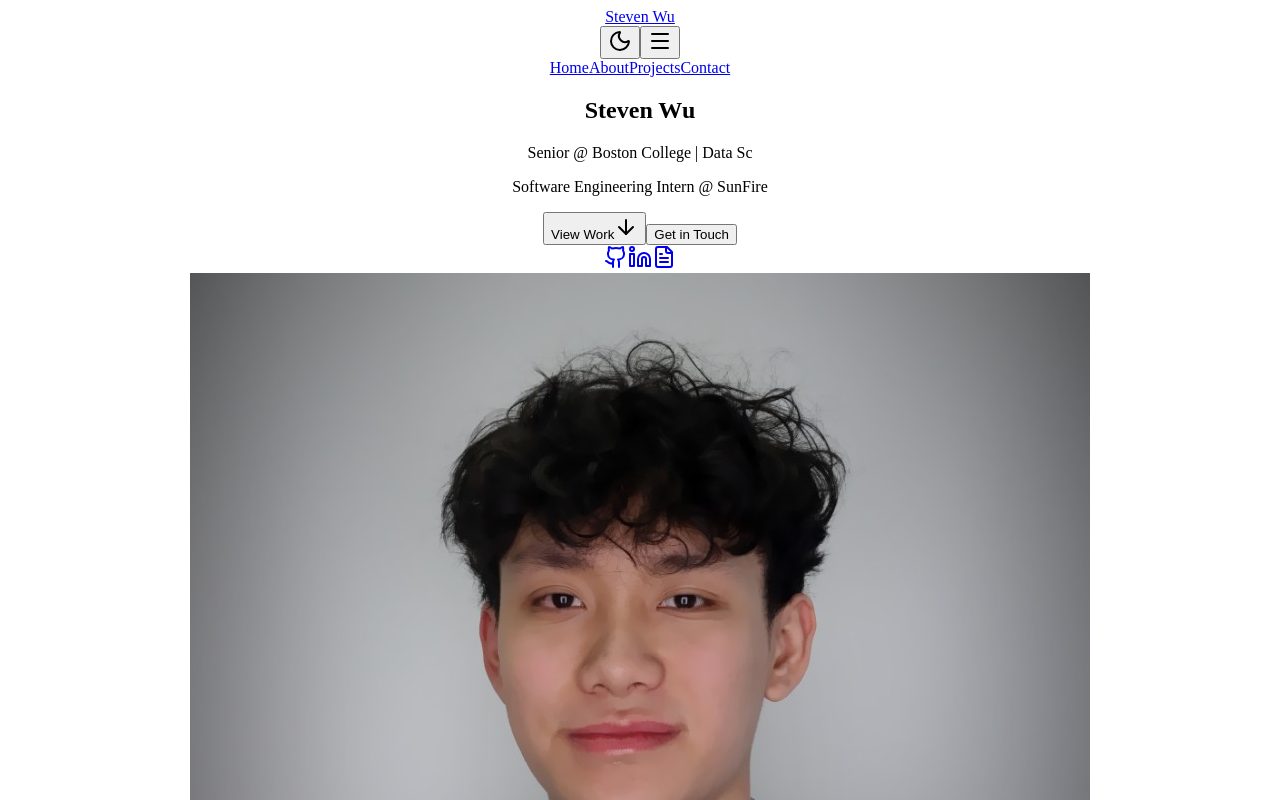
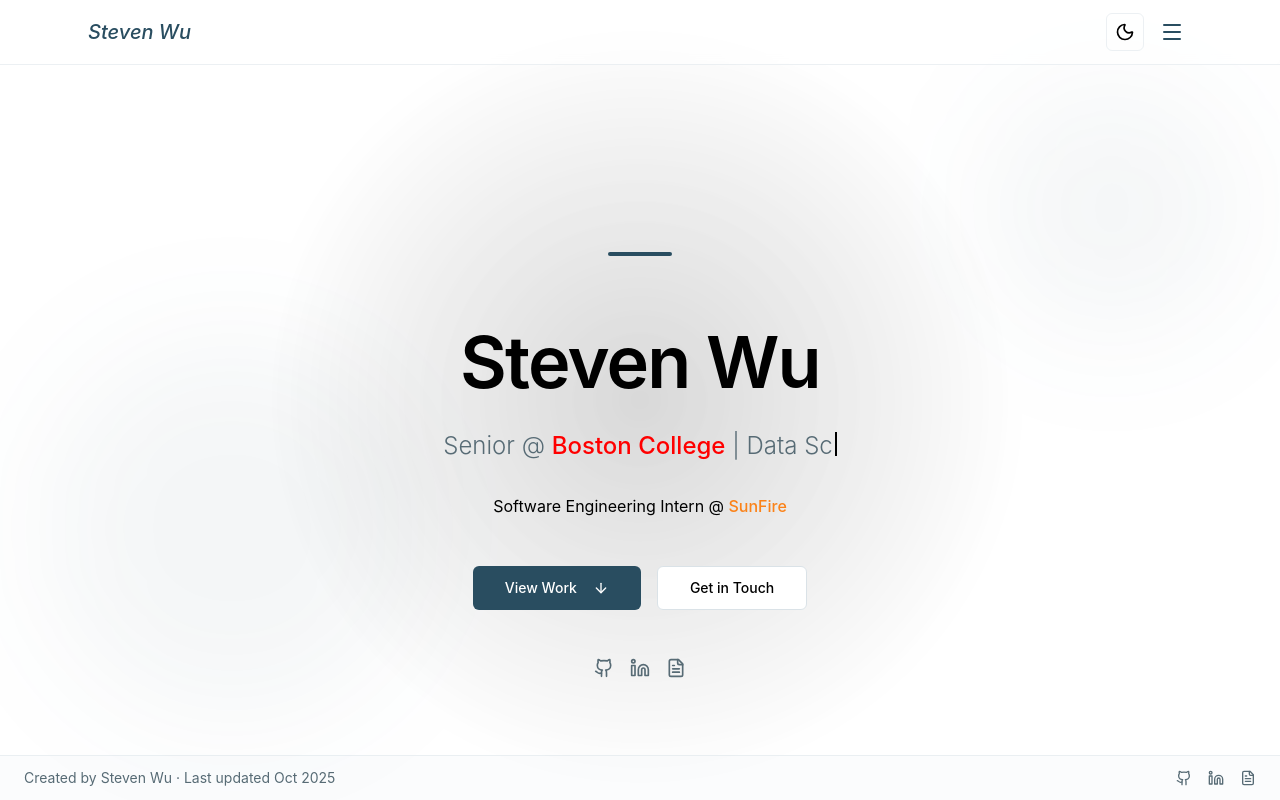
Before and after one commit to 22stevenwu/22stevenwu.github.io, a React (Create React App) app: page / in a window 1280 px wide. Shown: the top 800 px of the page. Built offline with nearby package versions, Linux system fonts and the light colour scheme.

Commit message:
minor tweaks and bug fixes

```diff
--- a/package.json
+++ b/package.json
@@ -48,8 +48,8 @@
   },
   "devDependencies": {
     "autoprefixer": "^10.4.21",
-    "postcss": "^8.5.6",
-    "tailwindcss": "^3.4.17",
+    "postcss": "^8.4.31",
+    "tailwindcss": "^3.4.18",
     "tailwindcss-animate": "^1.0.7"
   }
 }
--- a/src/App.tsx
+++ b/src/App.tsx
@@ -1,5 +1,4 @@
 import React from 'react';
-import './App.css';
 import Navbar from './components/Navbar';
 import { About } from './components/About';
 import Home from './components/Home';
--- a/src/components/Home.tsx
+++ b/src/components/Home.tsx
@@ -102,8 +102,8 @@ const Hero = () => {
           | <span className="text-xl md:text-2xl text-muted-foreground font-light max-w-2xl mx-auto leading-relaxed">{rolesTW.text}</span>
           <Caret active={rolesTW.deleting} />
           {" "}
-          <p>Software Engineering Intern @ <span className="font-medium text-[#FB8218]">SunFire</span></p>
         </p>
+        <p>Software Engineering Intern @ <span className="font-medium text-[#FB8218]">SunFire</span></p>
         <div className="flex gap-4 justify-center pt-4">
           <Button
             onClick={scrollToProjects}
--- a/src/components/Navbar.tsx
+++ b/src/components/Navbar.tsx
@@ -67,11 +67,11 @@ const Navbar: React.FC = () => {
 
   type Theme = 'light' | 'dark';
   const [theme, setTheme] = useState<Theme>(() => {
-    // initial theme from localStorage or system preference (no SSR here)
+    // initial theme from localStorage or default to light mode
     const stored = typeof window !== 'undefined' ? localStorage.getItem('theme') as Theme | null : null;
     if (stored === 'light' || stored === 'dark') return stored;
-    const prefersDark = typeof window !== 'undefined' && window.matchMedia && window.matchMedia('(prefers-color-scheme: dark)').matches;
-    return prefersDark ? 'dark' : 'light';
+    // Default to light mode instead of following system preference
+    return 'light';
   });
   const applyTheme = (t: Theme) => {
     const root = document.documentElement;
--- a/src/index.tsx
+++ b/src/index.tsx
@@ -2,7 +2,6 @@ import React from 'react';
 import ReactDOM from 'react-dom/client';
 import './index.css';
 import App from './App';
-import './index.css'  // Tailwind import
 import reportWebVitals from './reportWebVitals';
 
 const root = ReactDOM.createRoot(
--- /dev/null
+++ b/tailwind.config.js
@@ -0,0 +1,90 @@
+/** @type {import('tailwindcss').Config} */
+module.exports = {
+    darkMode: ["class"],
+    content: ["./pages/**/*.{ts,tsx}", "./components/**/*.{ts,tsx}", "./app/**/*.{ts,tsx}", "./src/**/*.{ts,tsx}"],
+    prefix: "",
+    theme: {
+      container: {
+        center: true,
+        padding: "2rem",
+        screens: {
+          "2xl": "1400px",
+        },
+      },
+      extend: {
+        colors: {
+          border: "hsl(var(--border))",
+          input: "hsl(var(--input))",
+          ring: "hsl(var(--ring))",
+          background: "hsl(var(--background))",
+          foreground: "hsl(var(--foreground))",
+          primary: {
+            DEFAULT: "hsl(var(--primary))",
+            foreground: "hsl(var(--primary-foreground))",
+          },
+          secondary: {
+            DEFAULT: "hsl(var(--secondary))",
+            foreground: "hsl(var(--secondary-foreground))",
+          },
+          destructive: {
+            DEFAULT: "hsl(var(--destructive))",
+            foreground: "hsl(var(--destructive-foreground))",
+          },
+          muted: {
+            DEFAULT: "hsl(var(--muted))",
+            foreground: "hsl(var(--muted-foreground))",
+          },
+          accent: {
+            DEFAULT: "hsl(var(--accent))",
+            foreground: "hsl(var(--accent-foreground))",
+          },
+          popover: {
+            DEFAULT: "hsl(var(--popover))",
+            foreground: "hsl(var(--popover-foreground))",
+          },
+          card: {
+            DEFAULT: "hsl(var(--card))",
+            foreground: "hsl(var(--card-foreground))",
+          },
+          sidebar: {
+            DEFAULT: "hsl(var(--sidebar-background))",
+            foreground: "hsl(var(--sidebar-foreground))",
+            primary: "hsl(var(--sidebar-primary))",
+            "primary-foreground": "hsl(var(--sidebar-primary-foreground))",
+            accent: "hsl(var(--sidebar-accent))",
+            "accent-foreground": "hsl(var(--sidebar-accent-foreground))",
+            border: "hsl(var(--sidebar-border))",
+            ring: "hsl(var(--sidebar-ring))",
+          },
+        },
+        borderRadius: {
+          lg: "var(--radius)",
+          md: "calc(var(--radius) - 2px)",
+          sm: "calc(var(--radius) - 4px)",
+        },
+        fontFamily: {
+          sans: ['Inter', 'sans-serif'],
+        },
+        keyframes: {
+          "accordion-down": {
+            from: { height: "0" },
+            to: { height: "var(--radix-accordion-content-height)" },
+          },
+          "accordion-up": {
+            from: { height: "var(--radix-accordion-content-height)" },
+            to: { height: "0" },
+          },
+          "fade-in": {
+            "0%": { opacity: "0", transform: "translateY(20px)" },
+            "100%": { opacity: "1", transform: "translateY(0)" },
+          },
+        },
+        animation: {
+          "accordion-down": "accordion-down 0.2s ease-out",
+          "accordion-up": "accordion-up 0.2s ease-out",
+          "fade-in": "fade-in 0.6s ease-out",
+        },
+      },
+    },
+    plugins: [require("tailwindcss-animate")],
+  };
--- a/tailwind.config.ts
+++ /dev/null
@@ -1,105 +0,0 @@
-import type { Config } from "tailwindcss";
-
-export default {
-  darkMode: ["class"],
-  content: ["./pages/**/*.{ts,tsx}", "./components/**/*.{ts,tsx}", "./app/**/*.{ts,tsx}", "./src/**/*.{ts,tsx}"],
-  prefix: "",
-  theme: {
-    container: {
-      center: true,
-      padding: "2rem",
-      screens: {
-        "2xl": "1400px",
-      },
-    },
-    extend: {
-      colors: {
-        border: "hsl(var(--border))",
-        input: "hsl(var(--input))",
-        ring: "hsl(var(--ring))",
-        background: "hsl(var(--background))",
-        foreground: "hsl(var(--foreground))",
-        primary: {
-          DEFAULT: "hsl(var(--primary))",
-          foreground: "hsl(var(--primary-foreground))",
-        },
-        secondary: {
-          DEFAULT: "hsl(var(--secondary))",
-          foreground: "hsl(var(--secondary-foreground))",
-        },
-        destructive: {
-          DEFAULT: "hsl(var(--destructive))",
-          foreground: "hsl(var(--destructive-foreground))",
-        },
-        muted: {
-          DEFAULT: "hsl(var(--muted))",
-          foreground: "hsl(var(--muted-foreground))",
-        },
-        accent: {
-          DEFAULT: "hsl(var(--accent))",
-          foreground: "hsl(var(--accent-foreground))",
-        },
-        popover: {
-          DEFAULT: "hsl(var(--popover))",
-          foreground: "hsl(var(--popover-foreground))",
-        },
-        card: {
-          DEFAULT: "hsl(var(--card))",
-          foreground: "hsl(var(--card-foreground))",
-        },
-        sidebar: {
-          DEFAULT: "hsl(var(--sidebar-background))",
-          foreground: "hsl(var(--sidebar-foreground))",
-          primary: "hsl(var(--sidebar-primary))",
-          "primary-foreground": "hsl(var(--sidebar-primary-foreground))",
-          accent: "hsl(var(--sidebar-accent))",
-          "accent-foreground": "hsl(var(--sidebar-accent-foreground))",
-          border: "hsl(var(--sidebar-border))",
-          ring: "hsl(var(--sidebar-ring))",
-        },
-      },
-      borderRadius: {
-        lg: "var(--radius)",
-        md: "calc(var(--radius) - 2px)",
-        sm: "calc(var(--radius) - 4px)",
-      },
-      fontFamily: {
-        sans: ['Inter', 'sans-serif'],
-      },
-      keyframes: {
-        "accordion-down": {
-          from: {
-            height: "0",
-          },
-          to: {
-            height: "var(--radix-accordion-content-height)",
-          },
-        },
-        "accordion-up": {
-          from: {
-            height: "var(--radix-accordion-content-height)",
-          },
-          to: {
-            height: "0",
-          },
-        },
-        "fade-in": {
-          "0%": {
-            opacity: "0",
-            transform: "translateY(20px)",
-          },
-          "100%": {
-            opacity: "1",
-            transform: "translateY(0)",
-          },
-        },
-      },
-      animation: {
-        "accordion-down": "accordion-down 0.2s ease-out",
-        "accordion-up": "accordion-up 0.2s ease-out",
-        "fade-in": "fade-in 0.6s ease-out",
-      },
-    },
-  },
-  plugins: [require("tailwindcss-animate")],
-} satisfies Config;
```
Also changed, not shown: 1 other file (tests, documents, lock files or other folders).
